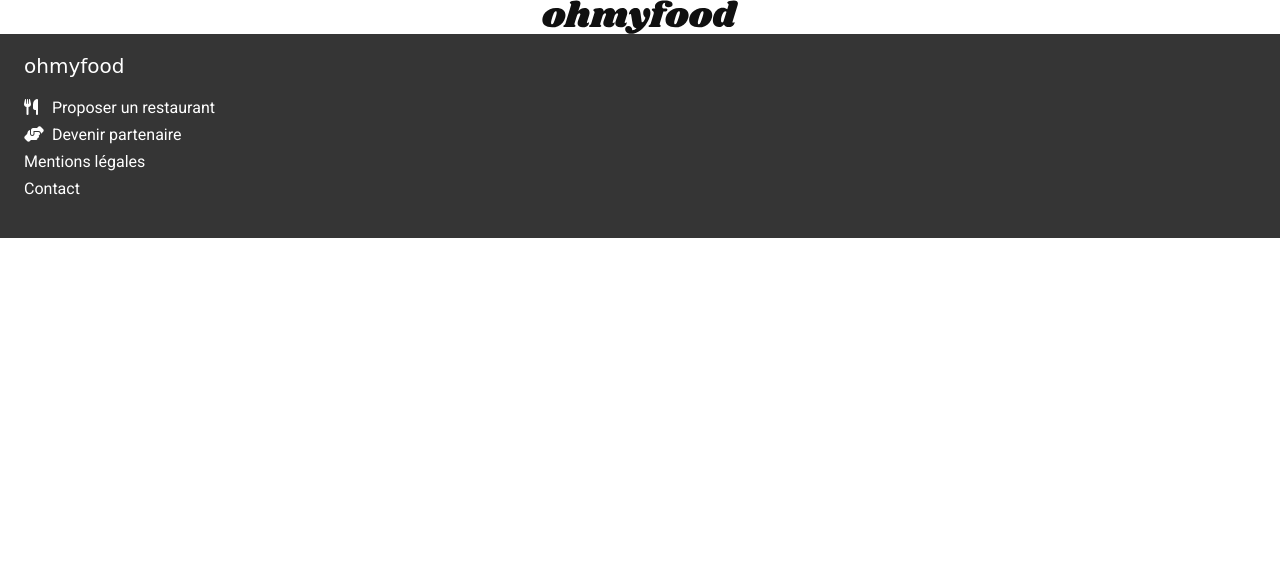
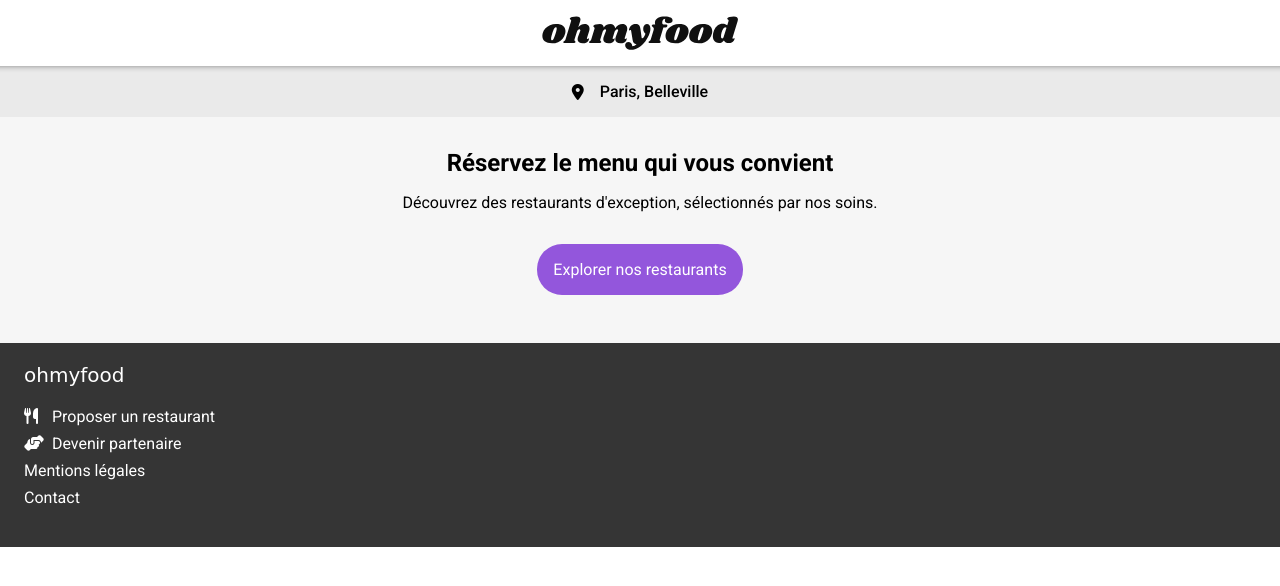
Before and after one commit to Prolias/SebastienThuin_3_08072021, a website: page index.html in a window 1280 px wide. Drawn offline with Linux system fonts and the light colour scheme; a web font is replaced by a local one.

Commit message:
Ajout section localisation et description

```diff
--- a/index.html
+++ b/index.html
@@ -13,6 +13,15 @@
     <img src="public/img/logo/ohmyfood@2x.svg" alt="Logo" class="header__logo">
   </header>
   <main>
+    <div class="localisation">
+      <i class="fas fa-map-marker-alt localisation__icon"></i>
+      <p>Paris, Belleville</p>
+    </div>
+    <article class="description">
+      <h1 class="description__title">Réservez le menu qui vous convient</h1>
+      <p class="description__text">Découvrez des restaurants d'exception, sélectionnés par nos soins.</p>
+      <a href="" class="btn">Explorer nos restaurants</a>
+    </article>
   </main>
   <footer class="footer">
     <p class="footer__logo">
--- a/sass/base/_base.scss
+++ b/sass/base/_base.scss
@@ -1,4 +1,3 @@
-
 body {
   width: 100%;
   margin: 0;
--- /dev/null
+++ b/sass/components/_btn.scss
@@ -0,0 +1,6 @@
+.btn {
+  background-color: $primary-color;
+  color: $white;
+  padding: 1em;
+  border-radius: 25px;
+}
--- /dev/null
+++ b/sass/layout/_description.scss
@@ -0,0 +1,19 @@
+.description {
+  background-color: #f6f6f6;
+  display: flex;
+  flex-direction: column;
+  justify-content: center;
+  align-items: center;
+  text-align: center;
+  padding: 1em;
+  padding-top: 2em;
+  padding-bottom: 3em;
+  &__title {
+    margin: 0;
+    padding-left: 2em;
+    padding-right: 2em;
+  }
+  .btn {
+    margin-top: 1em;
+  }
+}
--- a/sass/layout/_header.scss
+++ b/sass/layout/_header.scss
@@ -1,4 +1,5 @@
 .header {
   display: flex;
   justify-content: center;
+  padding: 1em;
 }
--- /dev/null
+++ b/sass/layout/_localisation.scss
@@ -0,0 +1,11 @@
+.localisation {
+  background-color: #eaeaea;
+  font-weight: 500;
+  display: flex;
+  align-items: center;
+  justify-content: center;
+  box-shadow: inset 0 1em .5em -1.2em #000;
+  &__icon {
+    padding-right: 1em;
+  }
+}
--- a/sass/main.scss
+++ b/sass/main.scss
@@ -1,5 +1,6 @@
 @import
-  'utilities/variables';
+  'utilities/variables',
+  'utilities/mixins';
 
 @import
   'base/base',
@@ -7,5 +8,10 @@
   'base/typography';
 
 @import
+  'components/btn';
+
+@import
   'layout/header',
+  'layout/localisation',
+  'layout/description',
   'layout/footer';
```
Also changed, not shown: public/css/style.css, 1 other file.
